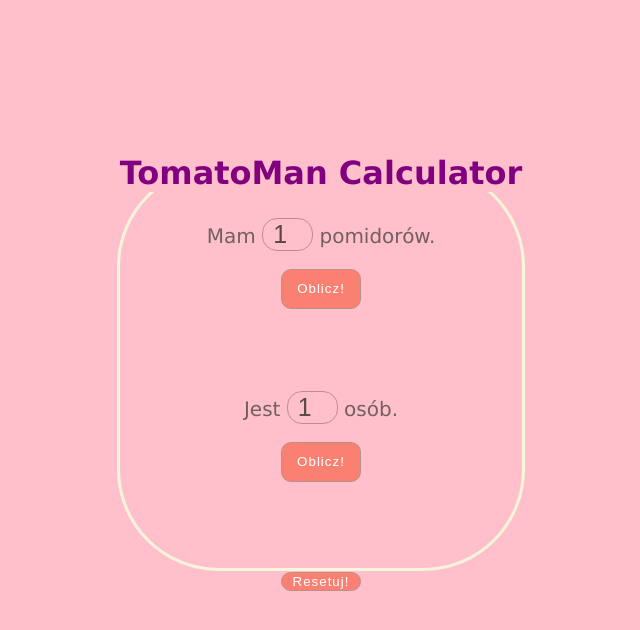
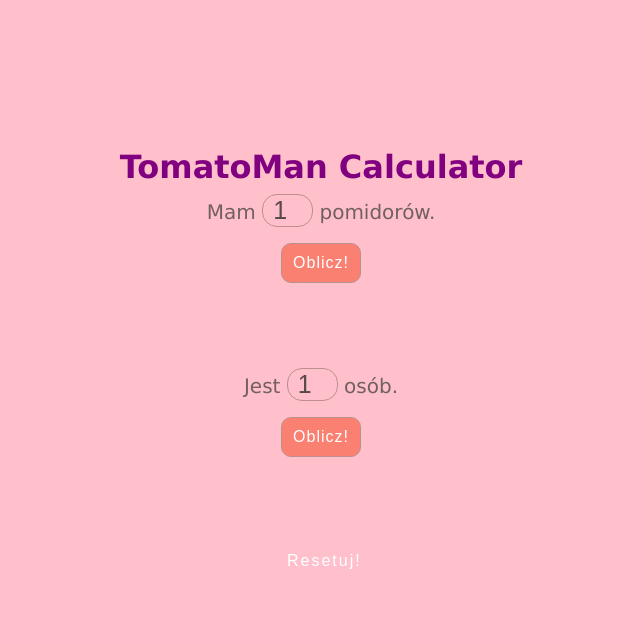
Before and after one commit to karoljablonski/TomatoMan-Calculator, a plain HTML site: page index.html in a window 1280 px wide. Shown: the whole page, without its empty margins (319-959 px from the left). Drawn offline with Linux system fonts and the light colour scheme.

Commit message:
some visual fixing

```diff
--- a/index.html
+++ b/index.html
@@ -24,7 +24,7 @@
 <div class="case">
 
     <label for="">
-        Jest  <input type="number" class="human" placeholder="Ile masz osób?!" value="1">  osób.
+        Jest  <input type="number" class="human" value="1">  osób.
     </label>
     <button class="button_human">Oblicz!</button>
 
--- a/style.css
+++ b/style.css
@@ -9,15 +9,15 @@ body {
 }
 
 div.wrapper {
-    height: 50vh;
+    height: 55vh;
     display: flex;
     flex-direction: column;
     align-items: center;
     justify-content: center;
     justify-items: center;
     /* background-color: green; */
-    border: 3px solid beige;
-    border-radius: 25%;
+    /* border: 3px solid beige; */
+    /* border-radius: 25%; */
 }
 
 
@@ -25,6 +25,8 @@ h1 {
     flex-grow: 1;
     color: purple;
     background-color: pink;
+    margin: 0 auto;
+    padding: auto;
 }
 
 
@@ -38,7 +40,7 @@ label {
     /* background-color: rgb(250, 213, 219); */
     text-align: center;
     font-size: 20px;
-    padding: 5px 15px;
+    padding: 8px 15px 3px;
     color: rgb(114, 96, 96);
 }
 
@@ -63,6 +65,15 @@ button {
     background-color: salmon;
     color: white;
     letter-spacing: 1px;
+    font-size: 16px;
+    cursor: pointer;
+}
+
+button.button_reset {
+    border: none;
+    background-color: transparent;
+    letter-spacing: 2px;
+    cursor: pointer;
 }
 
 p {
```
Also changed, not shown: 1 other file.
